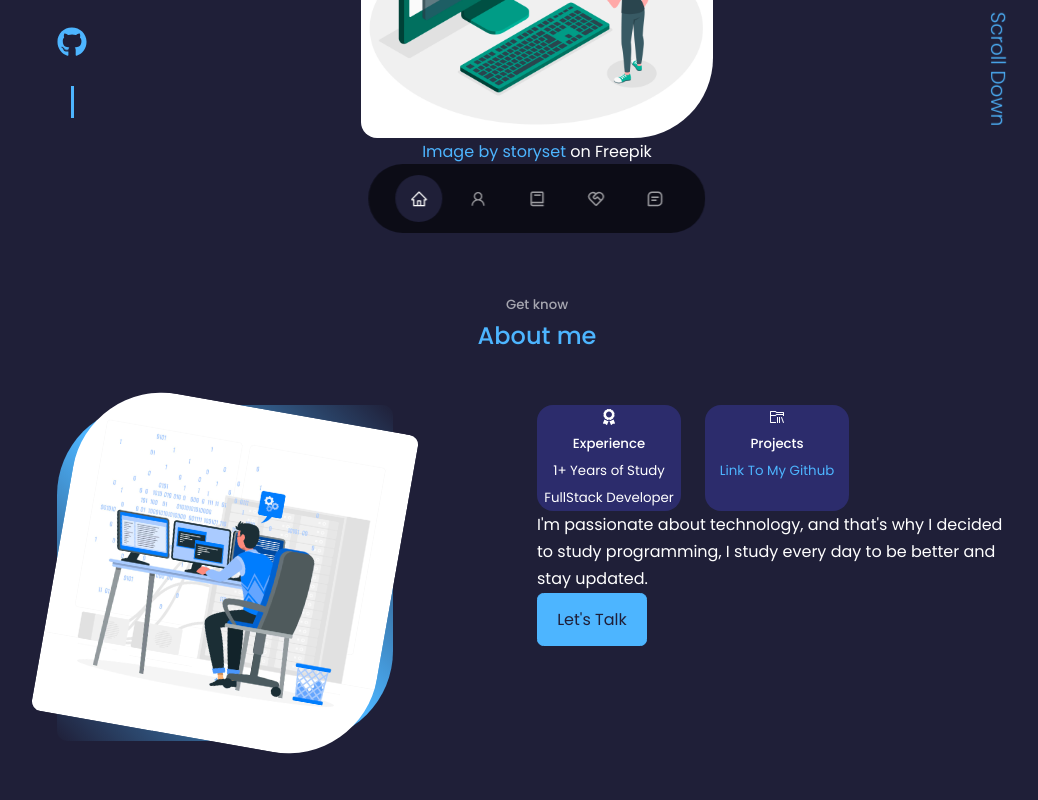
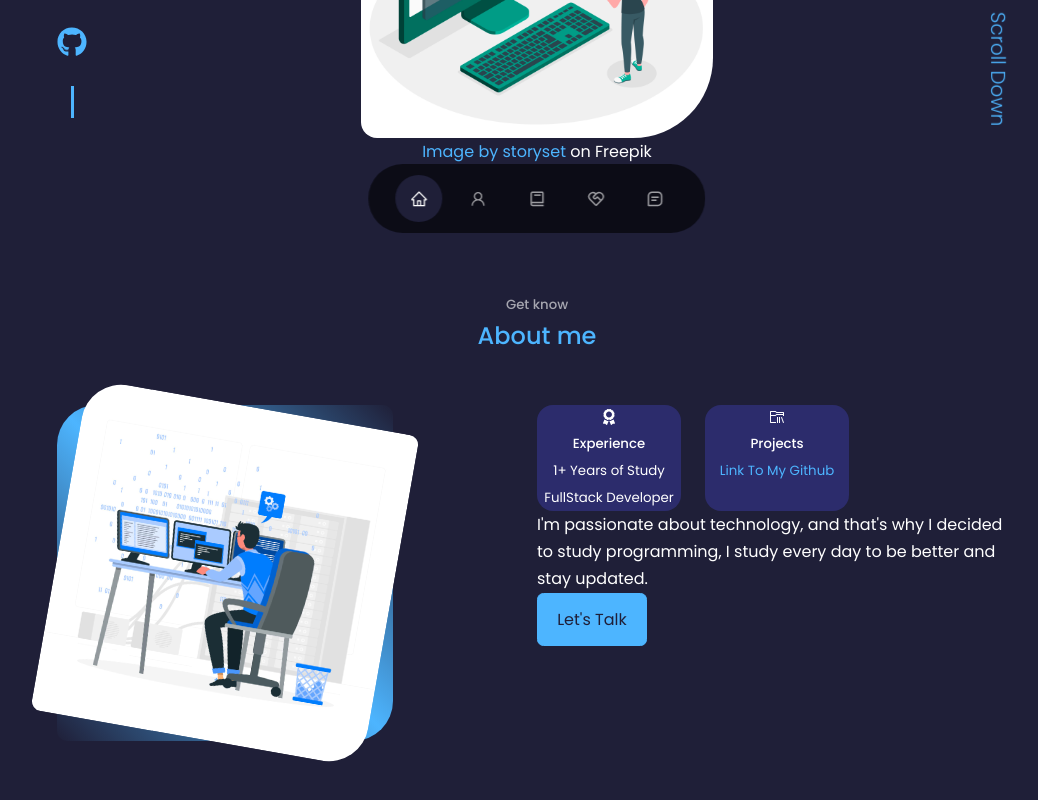
Before and after one commit to vitu2/-portfolioComplete, a React (Vite) app: page / in a window 1280 px wide. Shown: the part 516-1316 px from the top of the page, without its empty margins (103-1141 px from the left). Built offline with nearby package versions, Linux system fonts and the light colour scheme.

Commit message:
fix css small devices

```diff
--- a/src/components/about/about.css
+++ b/src/components/about/about.css
@@ -7,7 +7,7 @@
 .about-me{
     width: 100%;
     aspect-ratio: 1/1;
-    border-radius: 90px 10px;
+    border-radius: 40px 10px;
     background: linear-gradient(
         45deg,
         transparent,
@@ -19,7 +19,7 @@
 }
 
 .about-me-img img{
-    border-radius: 90px 10px;
+    border-radius: 40px 10px;
     overflow: hidden;
     transform: rotate(10deg);
     transition: var(--transition);
```
